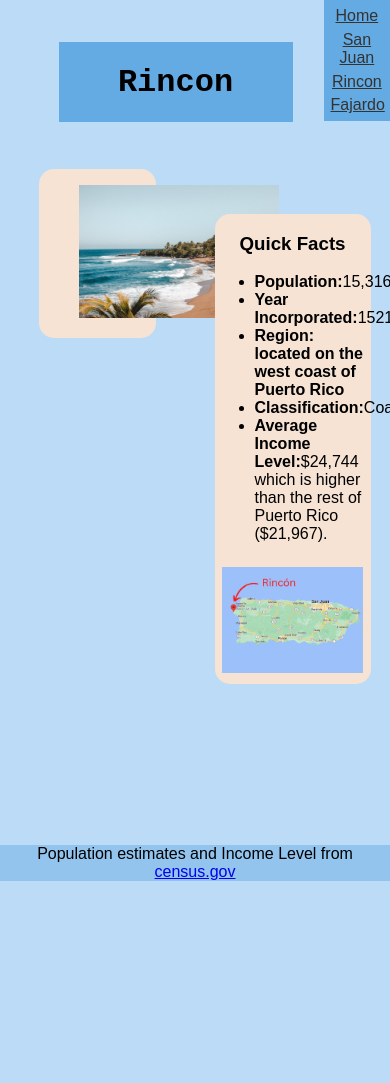
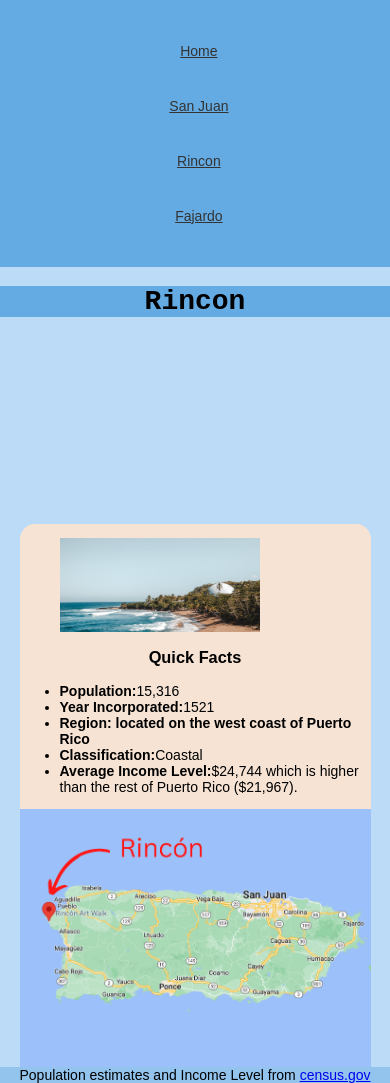
Before and after one commit to Nikolemar/Task2-D277, a plain HTML site: page rincon.html in a window 390 px wide. Shown: the top 1083 px of the page. Before the commit the page ends 881 px from the top, so only its background shows below. Drawn offline with Linux system fonts and the light colour scheme.

Commit message:
Add files via upload

```diff
--- a/style.css
+++ b/style.css
@@ -144,3 +144,64 @@ footer {
   clear: both;
   background-color: #92C4EE;
 }
+
+/* Mobile Phones */
+@media only screen and (max-width: 600px) {
+
+  body {
+    font-size: 14px;
+  }
+
+  nav {
+    width: 100%;
+    float: none;
+    margin-left: 0;
+  }
+
+  nav ul {
+    margin: 0;
+    padding: 5% 0;
+  }
+
+  nav a {
+    padding: 5% 0;
+  }
+
+  header {
+    position: static;
+    left: 0;
+    width: 100%;
+  }
+
+  section,
+  aside {
+    width: 90%;
+    margin: 5% 5% 0;
+  }
+
+  form {
+    left: 5%;
+    width: 90%;
+  }
+
+  .map,
+  .pr-usFlag {
+    width: 100%;
+    margin: 0;
+  }
+
+  .census-info {
+    top: 10vh;
+  }
+
+  table {
+    width: 90%;
+    margin-left: 5%;
+    top: 10vh;
+  }
+
+  footer {
+    position: static;
+  }
+
+}
```
